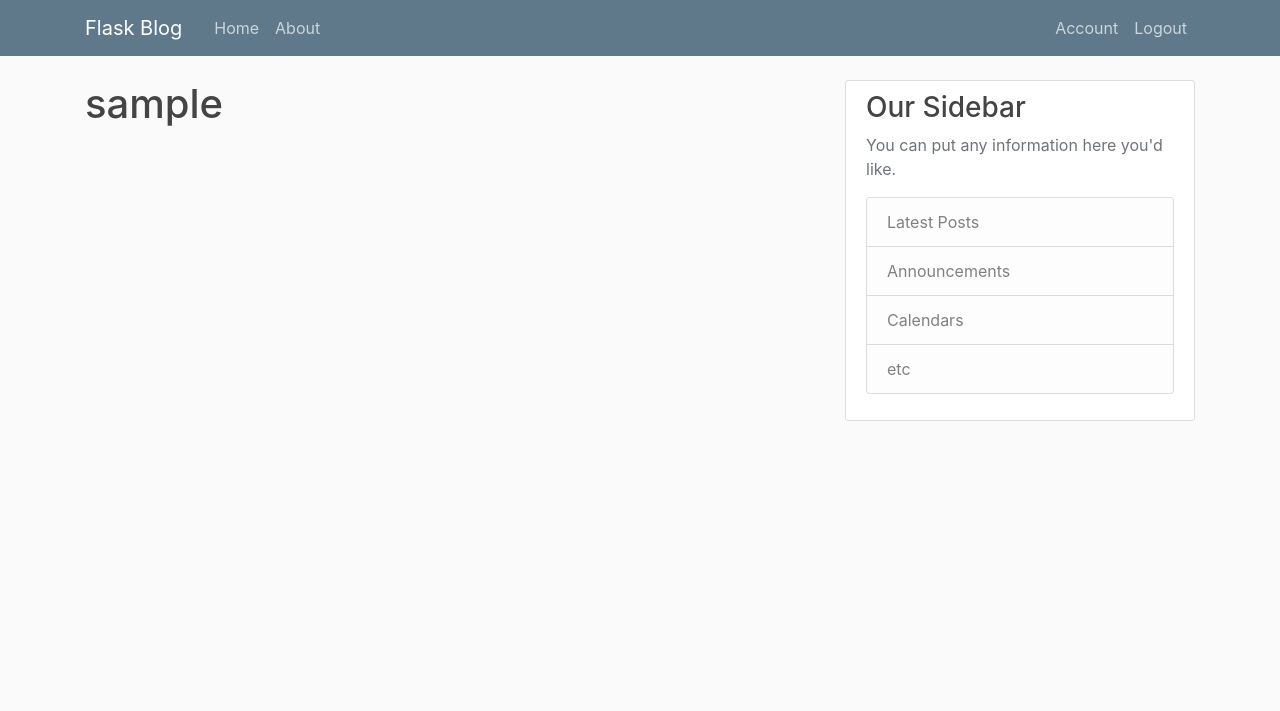
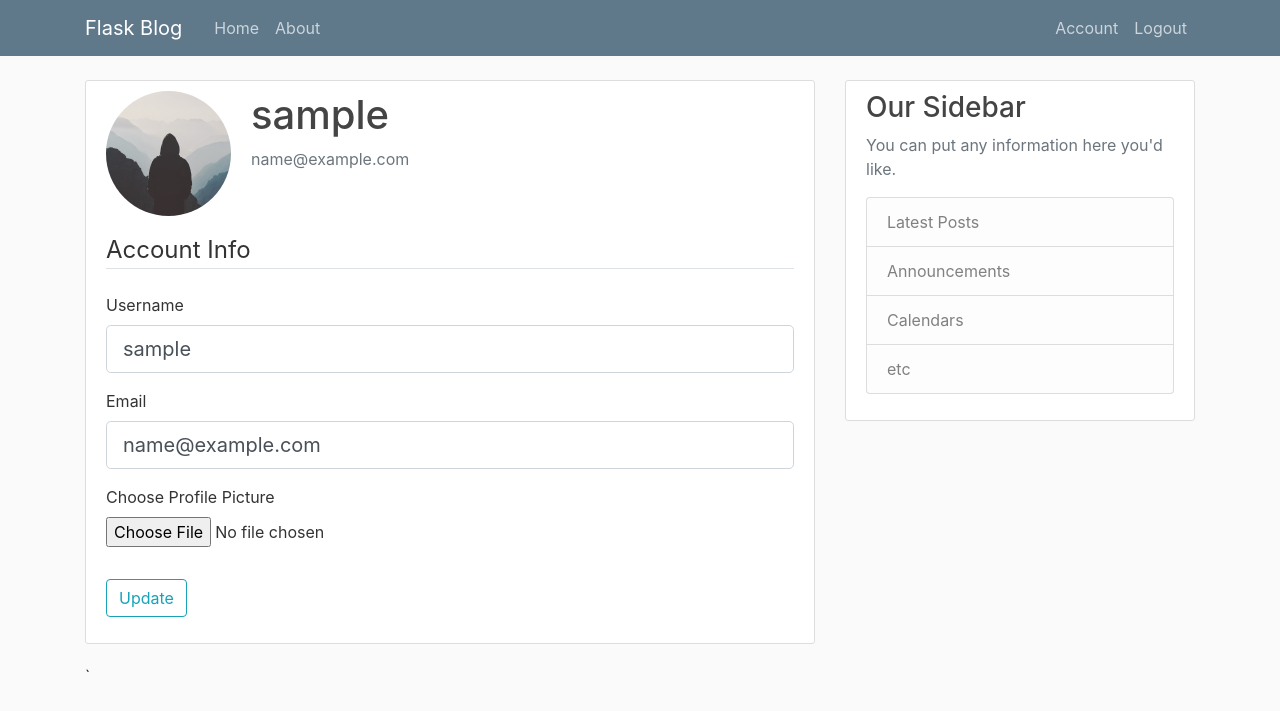
Before and after one commit to Ashutoshkvdlw123/flask-blog, a Flask app: page /account in a window 1280 px wide. Shown: the top 711 px of the page. Run offline with Flask 2, Linux system fonts and the light colour scheme; the visitor is signed in with stand-in values (Sample User, id 1); data comes from the database, SQL or seed files in the repository; some libraries are stand-ins or nearby versions.

Commit message:
followed part 7 tutorial

```diff
--- a/flaskblog/forms.py
+++ b/flaskblog/forms.py
@@ -1,7 +1,9 @@
 from flask_wtf import FlaskForm
+from flask_wtf.file import FileField, FileAllowed
 from wtforms import StringField, PasswordField, SubmitField, BooleanField
 from wtforms.validators import DataRequired, Length, Email, EqualTo, ValidationError
 from flaskblog.models import User, Post
+from flask_login import current_user
 
 
 class RegistrationForm(FlaskForm):
@@ -35,3 +37,26 @@ class LoginForm(FlaskForm):
                              validators=[DataRequired()])
     remember = BooleanField("Remember Me")
     submit = SubmitField("Login")
+
+
+class UpdateAccountForm(FlaskForm):
+    username = StringField("Username",
+                           validators=[DataRequired(), Length(min=2, max=20)])
+    email = StringField("Email",
+                        validators=[DataRequired(), Email()])
+    picture = FileField("Choose Profile Picture", validators=[FileAllowed(["jpg", "jpeg", "png"])])
+    submit = SubmitField("Update")
+
+    def validate_username(self, username):
+        if username.data != current_user.username:
+            user = User.query.filter_by(username=username.data).first()
+
+            if user:
+                raise ValidationError("That username is taken. Please choose a different one.")
+
+    def validate_email(self, email):
+        if email.data != current_user.email:
+            email = User.query.filter_by(email=email.data).first()
+
+            if email:
+                raise ValidationError("That email is taken. Please choose a different one.")
--- a/flaskblog/routes.py
+++ b/flaskblog/routes.py
@@ -1,9 +1,11 @@
+import secrets
+import os
+from PIL import Image
 from flask import render_template, url_for, flash, redirect, request
 from flaskblog import app, db, bcrypt
-from flaskblog.forms import RegistrationForm, LoginForm
+from flaskblog.forms import RegistrationForm, LoginForm, UpdateAccountForm
 from flaskblog.models import User, Post
 from flask_login import login_user, current_user, logout_user, login_required
-
 
 posts = [
     {
@@ -71,7 +73,33 @@ def logout():
     return redirect(url_for('home'))
 
 
-@app.route("/account")
+def save_picture(form_picture):
+    random_hex = secrets.token_hex(8)
+    _, f_ext = os.path.splitext(form_picture.filename)
+    picture_fn = random_hex+f_ext
+    picture_path = os.path.join(app.root_path, "static/profile_pics", picture_fn)
+    output_size = (125, 125)
+    i = Image.open(form_picture)
+    i.thumbnail(output_size)
+    i.save(picture_path)
+    return picture_fn
+
+
+@app.route("/account", methods=["GET", "POST"])
 @login_required
 def account():
-    return render_template("account.html", title='Account')
+    form = UpdateAccountForm()
+    if form.validate_on_submit():
+        if form.picture.data:
+            picture_file = save_picture(form.picture.data)
+            current_user.image_file = picture_file
+        current_user.username = form.username.data
+        current_user.email = form.email.data
+        db.session.commit()
+        flash("Your account has been updated.", "success")
+        return redirect(url_for("account"))
+    elif request.method == "GET":
+        form.username.data = current_user.username
+        form.email.data = current_user.email
+    image_file = url_for("static", filename=f"profile_pics/{current_user.image_file}")
+    return render_template("account.html", title='Account', image_file=image_file, form=form)
--- a/flaskblog/templates/account.html
+++ b/flaskblog/templates/account.html
@@ -1,4 +1,58 @@
 {% extends "layout.html" %}
 {% block content %}
-    <h1>{{ current_user.username }}</h1>
+    <div class="content-section">
+      <div class="media">
+        <img class="rounded-circle account-img" src="{{ image_file }}">
+        <div class="media-body">
+          <h2 class="account-heading">{{ current_user.username }}</h2>
+          <p class="text-secondary">{{ current_user.email }}</p>
+        </div>
+      </div>
+        <form method="POST" action="" enctype="multipart/form-data">
+            {{ form.hidden_tag() }}
+            <fieldset class="form-group">
+                <legend class="border-bottom mb-4">Account Info</legend>
+                <div class="form-group">
+                    {{ form.username.label(class="form-control-label") }}
+
+                    {% if form.username.errors %}
+                        {{ form.username(class="form-control form-control-lg is-invalid") }}
+                        <div class="invalid-feedback">
+                            {% for error in form.username.errors %}
+                            <span>{{ error }}</span>
+                        {% endfor %}
+                        </div>
+                    {% else %}
+                        {{ form.username(class="form-control form-control-lg") }}
+                    {% endif %}
+                </div>
+                <div class="form-group">
+                    {{ form.email.label(class="form-control-label") }}
+
+                    {% if form.email.errors %}
+                        {{ form.email(class="form-control form-control-lg is-invalid") }}
+                        <div class="invalid-feedback">
+                            {% for error in form.email.errors %}
+                            <span>{{ error }}</span>
+                        {% endfor %}
+                        </div>
+                    {% else %}
+                        {{ form.email(class="form-control form-control-lg") }}
+                    {% endif %}
+                </div>
+                <div class="form-group">
+                    {{ form.picture.label() }}
+                    {{ form.picture(class="form-control-file") }}
+                    {% if form.picture.errors %}
+                        {% for error in form.picture.errors %}
+                            <span class="text-danger">{{ error }}</span>
+                        {% endfor %}
+                    {% endif %}
+                </div>
+            </fieldset>
+            <div class="form-group">
+                {{ form.submit(class="btn btn-outline-info") }}
+            </div>
+        </form>
+    </div>`
 {% endblock content %}
--- a/requirements.txt
+++ b/requirements.txt
@@ -3,3 +3,4 @@ flask-wtf
 flask-sqlalchemy
 flask-bcrypt
 flask-login
+pillow
```
Also changed, not shown: flaskblog/static/profile_pics/2e71b38a5e42a59a.png (added), flaskblog/static/profile_pics/3caff7a6e2df5a0a.jpeg (added), flaskblog/static/profile_pics/8fab544b0c52cc62.jpeg (added), flaskblog/static/profile_pics/c96c4ec9ac173709.png (added), flaskblog/static/profile_pics/default.jpeg (added), flaskblog/static/profile_pics/e0162d4d343d5638.jpeg (added).
